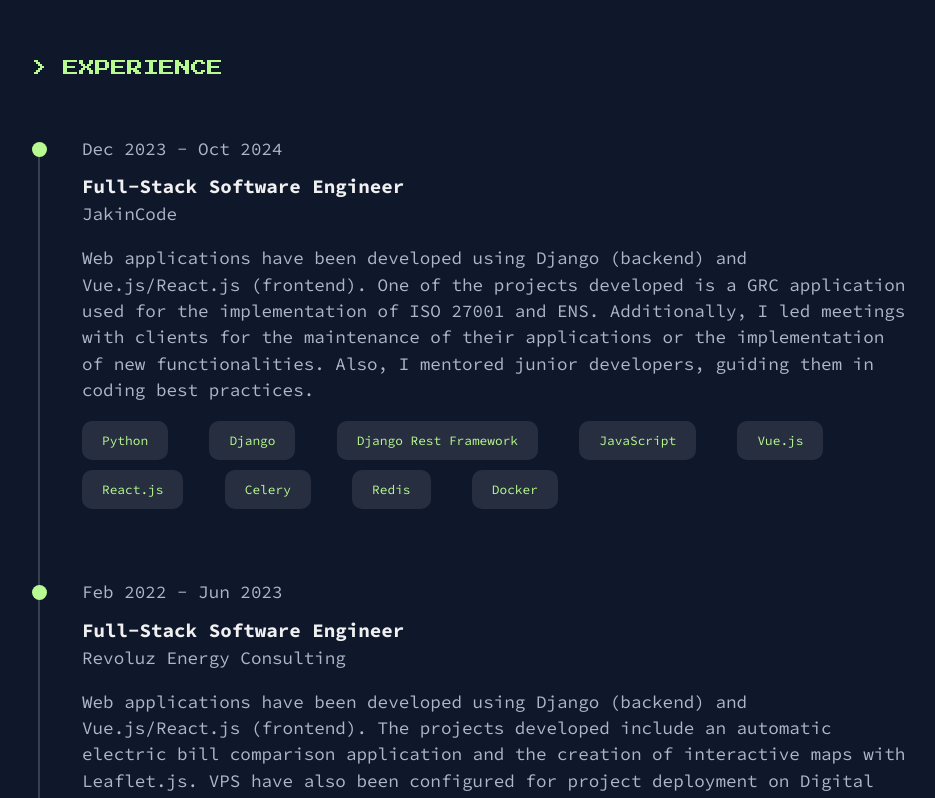
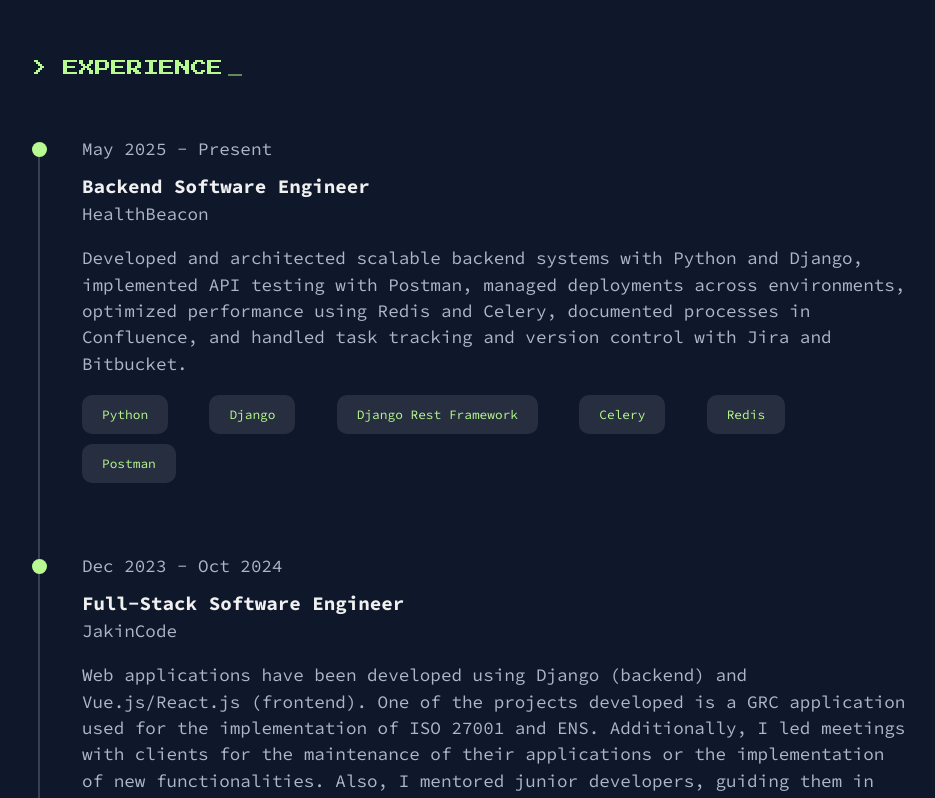
Before and after one commit to alvaro-lang/portfolio, a React (Create React App) app: page / in a window 1280 px wide. Shown: the part 1680-2478 px from the top of the page, without its empty margins (160-1095 px from the left). Built offline with nearby package versions, Linux system fonts and the light colour scheme.

Commit message:
update experience section

```diff
--- a/src/sections/Experience.jsx
+++ b/src/sections/Experience.jsx
@@ -1,10 +1,12 @@
-import React from 'react'
 import '../styles/Experience.css'
 import SectionTitle from '../components/SectionTitle'
 import InformationBox from '../components/InformationBox'
 import Timeline from '../components/Timeline'
 
 export default function Experience() {
+
+  const healthbeacon_text_info = "Developed and architected scalable backend systems with Python and Django, implemented API testing with Postman, managed deployments across environments, optimized performance using Redis and Celery, documented processes in Confluence, and handled task tracking and version control with Jira and Bitbucket."
+  const healthbeacon_technologies=['Python', 'Django', 'Django Rest Framework', 'Celery', 'Redis', 'Postman']
 
   const jakincode_text_info = "Web applications have been developed using Django (backend) and Vue.js/React.js (frontend). One of the projects developed is a GRC application used for the implementation of ISO 27001 and ENS. Additionally, I led meetings with clients for the maintenance of their applications or the implementation of new functionalities. Also, I mentored junior developers, guiding them in coding best practices."
   const jakincode_technologies=['Python', 'Django', 'Django Rest Framework', 'JavaScript', 'Vue.js', 'React.js', 'Celery', 'Redis', 'Docker']
@@ -17,6 +19,7 @@
       <SectionTitle text={'EXPERIENCE'}/>
 
       <Timeline>
+        <InformationBox job_title='Backend Software Engineer' date='May 2025 - Present' company='HealthBeacon' text_info={healthbeacon_text_info} technologies={healthbeacon_technologies}/>
         <InformationBox job_title='Full-Stack Software Engineer' date='Dec 2023 - Oct 2024' company='JakinCode' text_info={jakincode_text_info} technologies={jakincode_technologies}/>
         <InformationBox job_title='Full-Stack Software Engineer' date='Feb 2022 - Jun 2023' company='Revoluz Energy Consulting' text_info={revoluz_text_info} technologies={revoluz_technologies}/>
       </Timeline>
```
Also changed, not shown: 1 other file (tests, documents, lock files or other folders).
